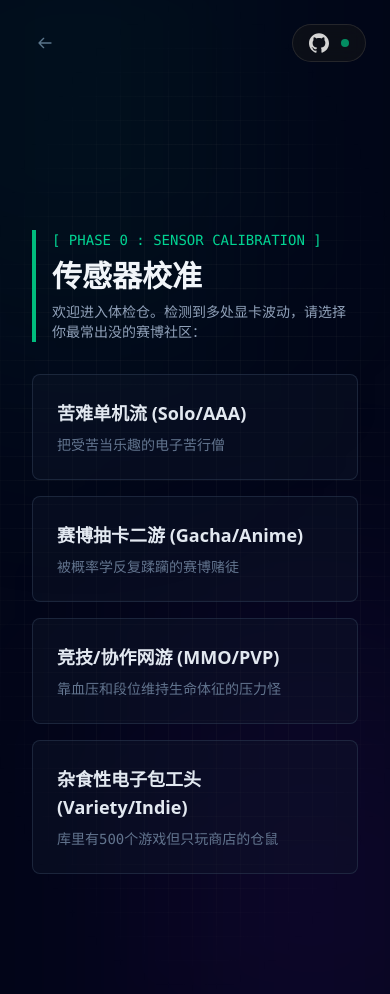
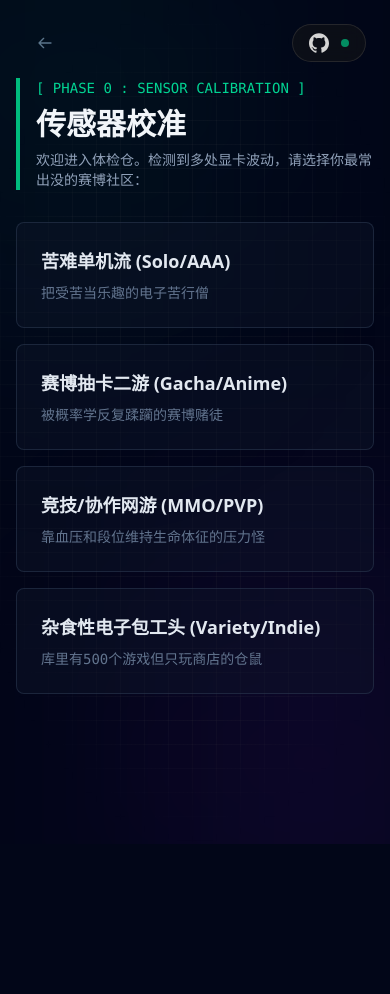
Before and after one commit to lxchapu/play, a Next.js app: page /quiz in a window 390 px wide. After the commit the page ends 844 px from the top, so only its background shows below. Built offline with nearby package versions, Linux system fonts and the light colour scheme.

Commit message:
style: 适配移动端布局间距和字号

```diff
--- a/src/app/not-found.tsx
+++ b/src/app/not-found.tsx
@@ -25,7 +25,7 @@ export default function NotFound() {
           </div>
 
           <h1
-            className="relative z-10 text-6xl md:text-8xl font-black tracking-tighter text-slate-100 drop-shadow-lg glitch-text-error mb-6"
+            className="relative z-10 text-5xl md:text-8xl font-black tracking-tighter text-slate-100 drop-shadow-lg glitch-text-error mb-6"
             data-text="404_NOT_FOUND"
           >
             404_NOT_FOUND
--- a/src/app/page.tsx
+++ b/src/app/page.tsx
@@ -45,7 +45,7 @@ export default function LandingPage() {
         </div>
       </div>
       <div className="relative z-1 w-full max-w-250 mx-auto">
-        <div className="px-8 pt-10 pb-30 flex flex-col gap-10">
+        <div className="px-4 pt-4 pb-30 md:pt-10 md:px-8 flex flex-col gap-10">
           <Header />
           <div className="w-full max-w-2xl mx-auto animate-[fadeIn_0.5s_ease-out_both_0.2s]">
             <Terminal
--- a/src/app/quiz/_components/genre-phase.tsx
+++ b/src/app/quiz/_components/genre-phase.tsx
@@ -8,7 +8,7 @@ export const GenrePhase = ({
   onGenreSelect: (genreId: Exclude<Genre, "universal">) => void;
 }) => (
   <div className="w-full max-w-3xl mx-auto animate-[fadeIn_0.5s_ease-out]">
-    <div className="mb-8 border-l-4 border-emerald-500 pl-4 mt-12 md:mt-0">
+    <div className="mb-8 border-l-4 border-emerald-500 pl-4">
       <h2 className="text-sm font-mono text-emerald-400 mb-2">
         [ PHASE 0 : SENSOR CALIBRATION ]
       </h2>
--- a/src/app/quiz/page.tsx
+++ b/src/app/quiz/page.tsx
@@ -36,13 +36,8 @@ export default function QuizPage() {
     "universal"
   > | null>(null);
 
-  const {
-    queue,
-    totalQuestions,
-    answers,
-    answerQuestion,
-    generateQueue,
-  } = useQuiz();
+  const { queue, totalQuestions, answers, answerQuestion, generateQueue } =
+    useQuiz();
   const [currentIndex, setCurrentIndex] = useState(0);
 
   // 是否正在生成题目
@@ -160,7 +155,7 @@ export default function QuizPage() {
         </div>
       </div>
 
-      <div className="relative z-1 w-full max-w-250 mx-auto py-30 px-8">
+      <div className="relative z-1 w-full max-w-250 mx-auto pt-4 px-4 pb-20 md:pt-30 md:px-8">
         {phase === "genre" && <GenrePhase onGenreSelect={handleGenreSelect} />}
         {phase === "transition" && <Transition logs={logs} />}
         {phase === "quiz" && (
```
